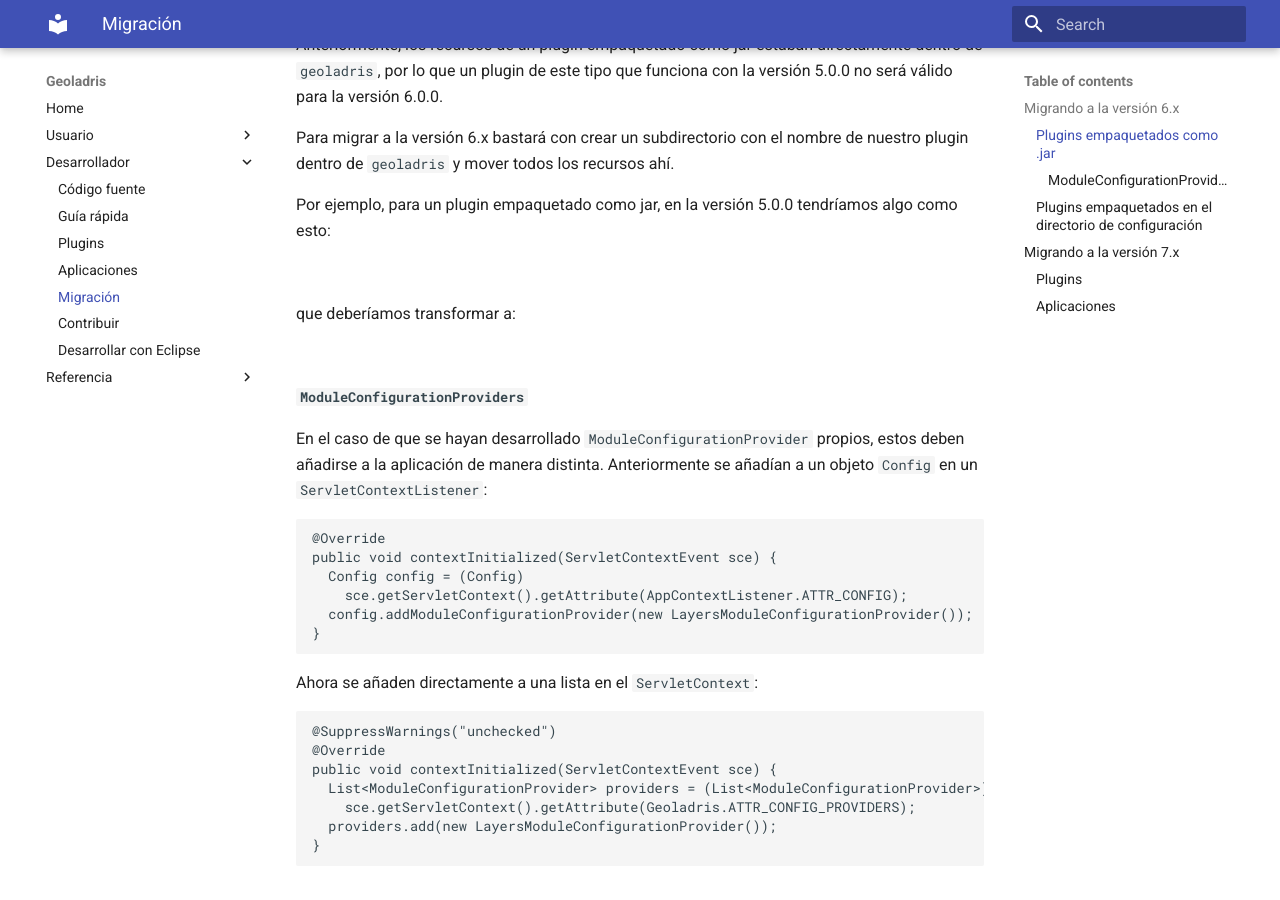
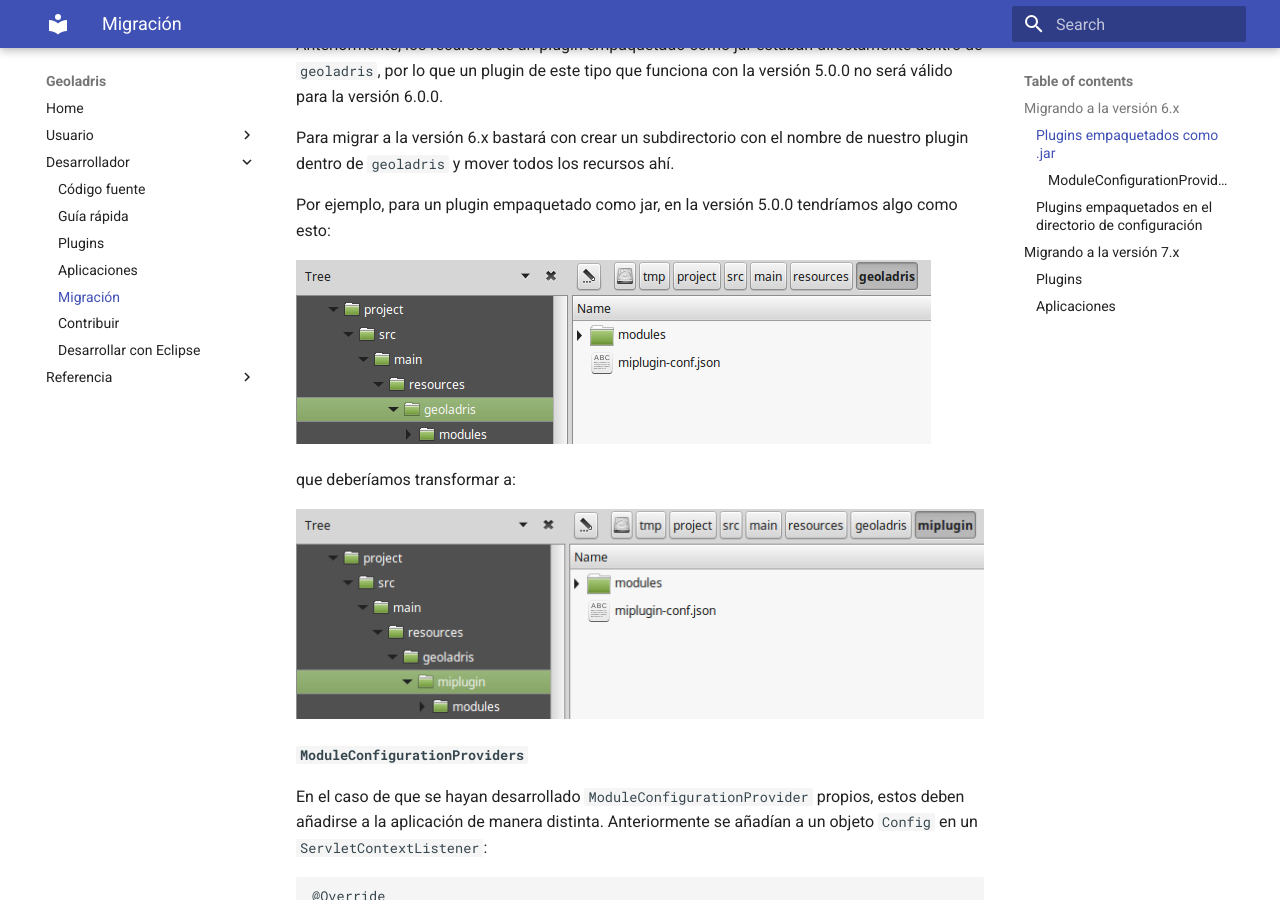
Before and after one commit to geoladris/doc, an MkDocs documentation site: the page built from docs/dev/migrate.md, in a window 1280 px wide and 900 px high, scrolled down 353 px. Built offline with MkDocs 1.6.1 and Material for MkDocs 9.7.7, drawn with Linux system fonts in a browser that asks for light colours; old or Windows-style settings are respelled for this version of MkDocs.

Commit message:
Fix images in migrate.md

```diff
--- a/docs/dev/migrate.md
+++ b/docs/dev/migrate.md
@@ -9,11 +9,11 @@ Para migrar a la versión 6.x bastará con crear un subdirectorio con el nombre
 
 Por ejemplo, para un plugin empaquetado como jar, en la versión 5.0.0 tendríamos algo como esto:
 
-![](_images/plugin-jar-5.x.png)
+![](../_images/plugin-jar-5.x.png)
 
 que deberíamos transformar a:
 
-![](_images/plugin-jar-6.x.png)
+![](../_images/plugin-jar-6.x.png)
 
 
 #### <a name="ModuleConfigurationProviders"></a>`ModuleConfigurationProviders`
```
